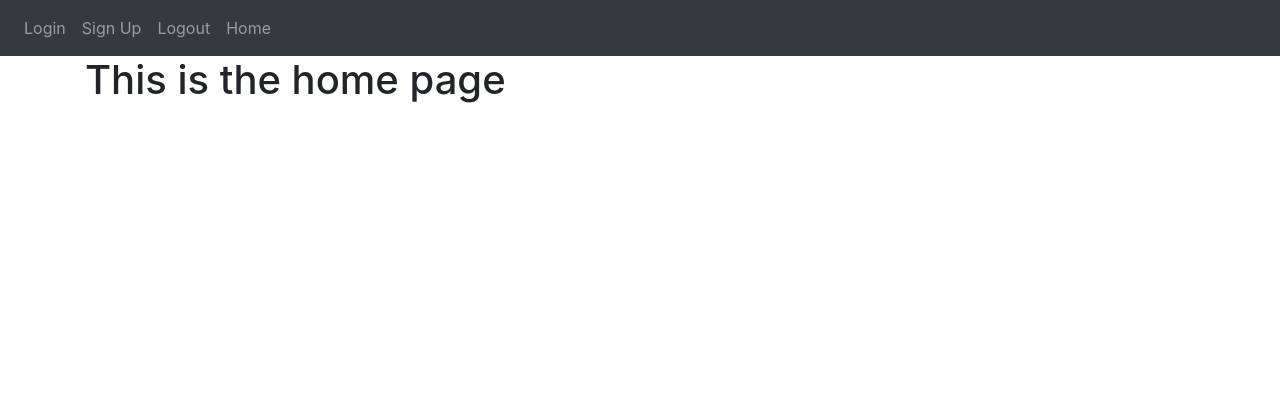
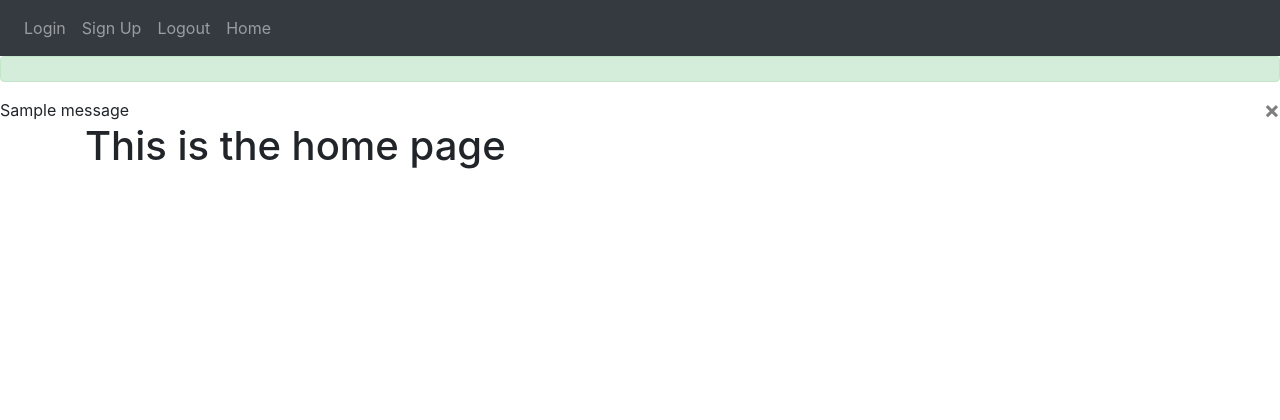
Before and after one commit to Temberlane/hangtime, a Flask app: page / in a window 1280 px wide. Shown: the top 420 px of the page. Run offline with Flask 3, Linux system fonts and the light colour scheme; one stand-in notice (Sample message) is shown; some libraries are stand-ins or nearby versions.

Commit message:
added error messages for signup

```diff
--- a/website/templates/base.html
+++ b/website/templates/base.html
@@ -36,6 +36,30 @@
         </div>
       </div>
     </nav>
+
+    {% with messages = get_flashed_messages(with_categories=true) %}
+    {% if messages %}
+      {% for category, message in messages %}
+      {% if category == 'error' %}
+      <div class="alert alert-danger alter-dismissable fade show" role="alert">
+        {{message}}
+        <button type="button" class="close" data-dismiss="alert">
+          <span aria-hidden="true">&times;</span>
+        </button>
+      </div>
+      {% else %}
+      <div class="alert alert-success alter-dismissable fade show" role="alert"></div>
+        {{message}}
+        <button type="button" class="close" data-dismiss="alert">
+          <span aria-hidden="true">&times;</span>
+        </button>
+      </div>
+      {% endif %}
+      {% endfor %}
+    {% endif %}
+    {% endwith %}
+
+
     <div class="container">
       {% block content %}{% endblock %}
     </div>
```
Also changed, not shown: website/auth.py (+5 -5 lines).
